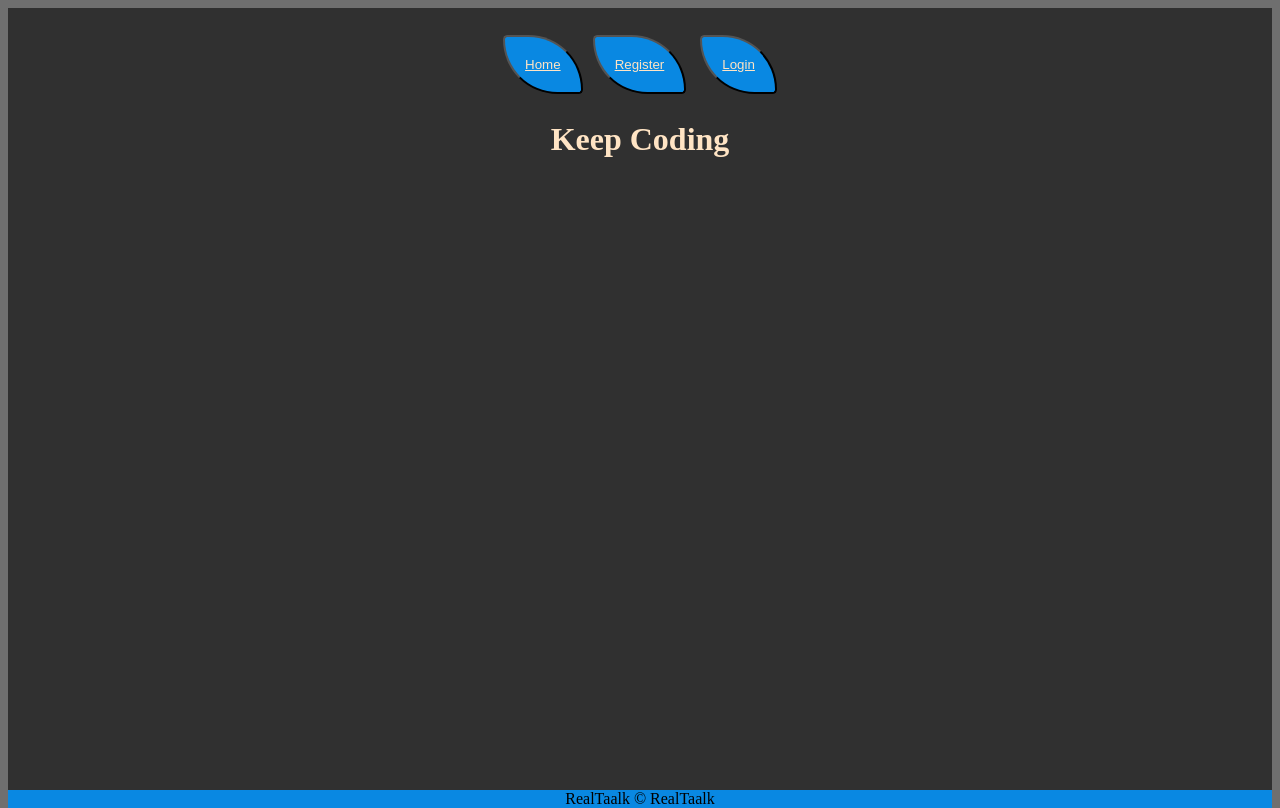
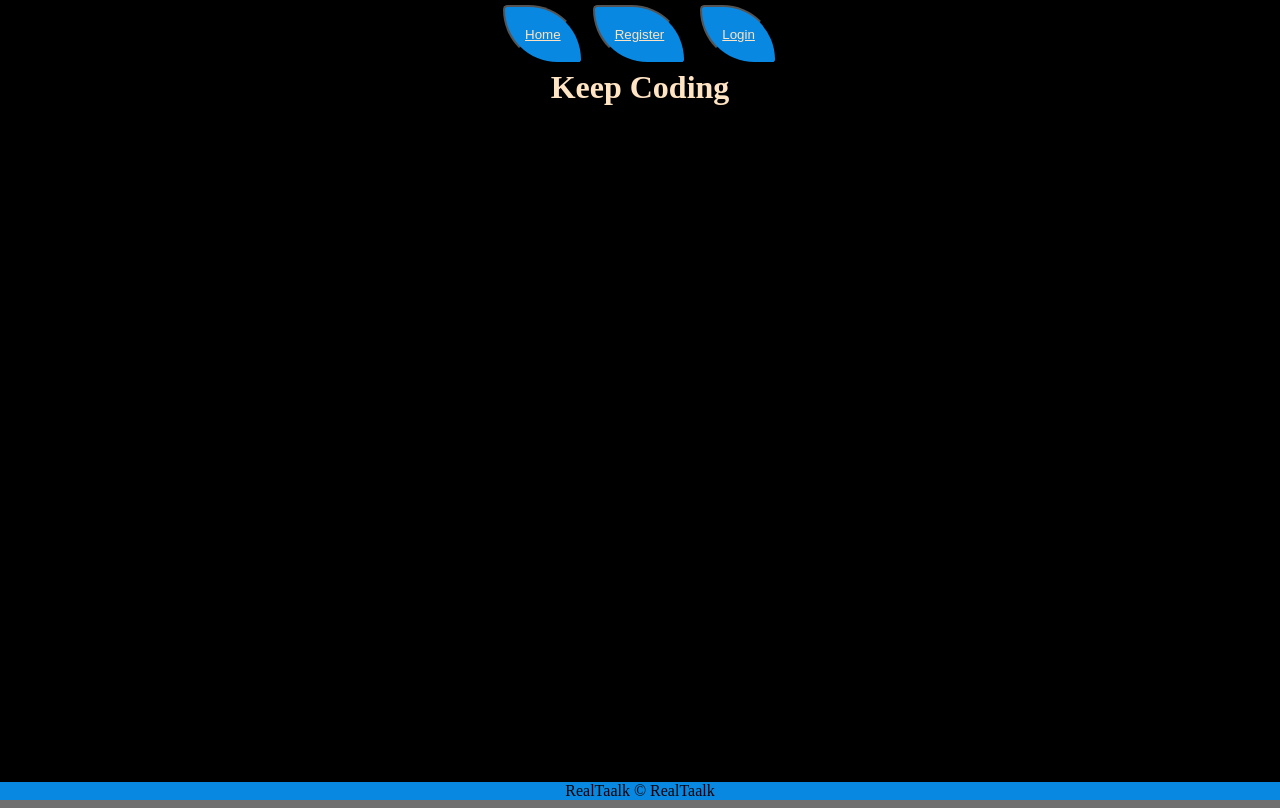
Before and after one commit to golden-state0fmind/RealTaalk-FrontEnd, a React (Create React App) app: page / in a window 1280 px wide. Built offline with nearby package versions, Linux system fonts and the light colour scheme.

Commit message:
replaces global styling for bootstrap

```diff
--- a/src/App.css
+++ b/src/App.css
@@ -1,3 +1,9 @@
-.App {
+/* Whatever styles I want global */
+* {
+  padding: 0;
+  margin: 0;
+}
+body {
   text-align: center;
+  background-color: rgb(0, 0, 0);
 }
```
